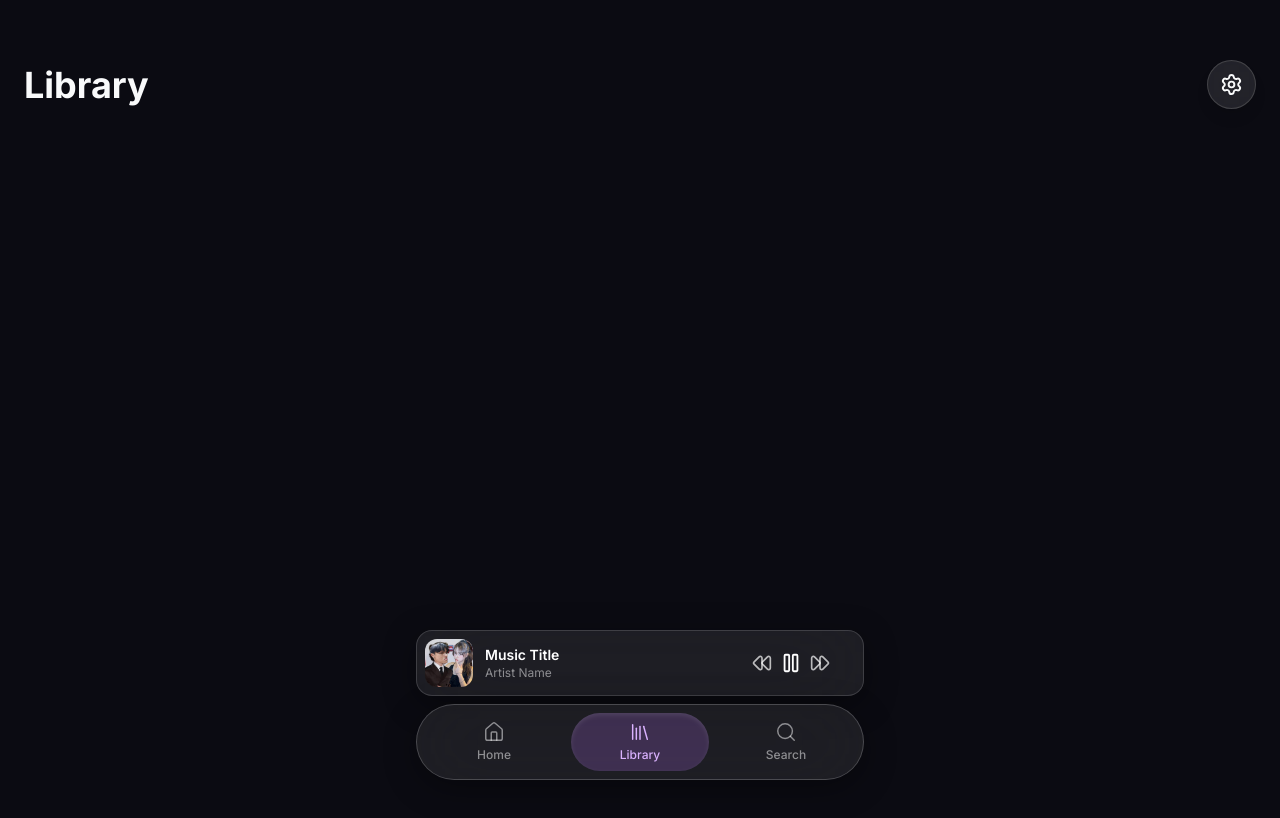
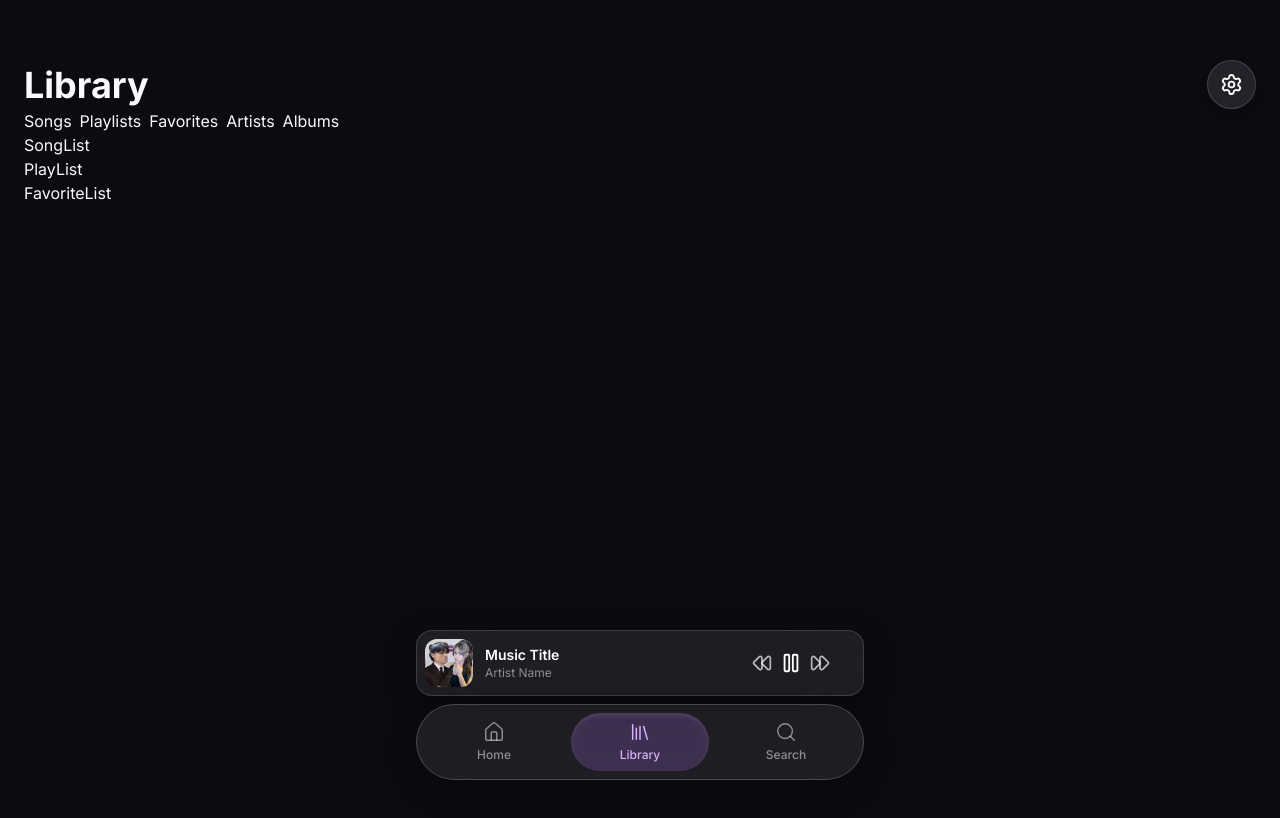
Before and after one commit to M3NGSZE/Music-App, a React (Vite) app: page /library in a window 1280 px wide. Shown: the top 818 px of the page. Built offline with nearby package versions, Linux system fonts and the light colour scheme.

Commit message:
tab library

```diff
--- a/src/features/home/pages/Homepage.tsx
+++ b/src/features/home/pages/Homepage.tsx
@@ -1,7 +1,9 @@
+import MainHeader from "../../../components/layout/MainHeader";
+
 export function HomePage() {
     return (
         <div className="">
-            <p>Home Page</p>
+            <MainHeader title="Home"/>
         </div>
     )
 }
--- /dev/null
+++ b/src/features/library/components/AlbumList.tsx
@@ -0,0 +1,9 @@
+const AlbumList = () => {
+    return(
+        <>
+            <p>AlbumList</p>
+        </>
+    )
+};
+
+export default AlbumList;
--- /dev/null
+++ b/src/features/library/components/ArtistList.tsx
@@ -0,0 +1,9 @@
+const ArtistList = () => {
+    return (
+        <>
+            <p>ArtistList</p>
+        </>
+    );
+};
+
+export default ArtistList;
--- /dev/null
+++ b/src/features/library/components/FavoriteList.tsx
@@ -0,0 +1,9 @@
+const FavoriteList = () => {
+    return (
+        <>
+            <p>FavoriteList</p>
+        </>
+    );
+};
+
+export default FavoriteList;
--- /dev/null
+++ b/src/features/library/components/LibraryTabs.tsx
@@ -0,0 +1,42 @@
+
+export type LibraryTab =
+    | "Songs"
+    | "Playlists"
+    | "Favorites"
+    | "Artists"
+    | "Albums";
+
+interface LibraryTabsProps {
+    activeTab: LibraryTab;
+    onTabChange: (tab: LibraryTab) => void;
+}
+
+const LibraryTabs = ({
+    activeTab,
+    onTabChange
+}: LibraryTabsProps) => {
+
+    const tabs: LibraryTab[] = [
+        "Songs",
+        "Playlists",
+        "Favorites",
+        "Artists",
+        "Albums"
+    ];
+
+    return (
+        <div className="flex gap-2">
+            {tabs.map((tab) => (
+                <button
+                    key={tab}
+                    onClick={() => onTabChange(tab)}
+                    className={activeTab === tab ? "active" : ""}
+                >
+                    {tab}
+                </button>
+            ))}
+        </div>
+    )
+}
+
+export default LibraryTabs;
--- /dev/null
+++ b/src/features/library/components/PlayList.tsx
@@ -0,0 +1,9 @@
+const PlayList = () => {
+    return(
+        <>
+            <p>PlayList</p>
+        </>
+    )
+};
+
+export default PlayList;
--- /dev/null
+++ b/src/features/library/components/SongList.tsx
@@ -0,0 +1,9 @@
+const SongList = () => {
+    return (
+        <>
+            <p>SongList</p>
+        </>
+    )
+}
+
+export default SongList;
--- a/src/features/library/pages/LibraryPage.tsx
+++ b/src/features/library/pages/LibraryPage.tsx
@@ -1,9 +1,31 @@
+import { useState } from "react";
 import MainHeader from "../../../components/layout/MainHeader";
+import LibraryTabs, { type LibraryTab } from "../components/LibraryTabs";
+import SongList from "../components/SongList";
+import PlayList from "../components/Playlist";
+import FavoriteList from "../components/FavoriteList";
+import ArtistList from "../components/ArtistList";
+import AlbumList from "../components/AlbumList";
 
-export function LibraryPage(){
+export function LibraryPage() {
+
+    const [activeTab, setActiveTab] = useState<LibraryTab>("Songs");
+
     return (
         <div>
-            <MainHeader title="Library"/>
+            <MainHeader title="Library" />
+
+            <LibraryTabs activeTab={activeTab} onTabChange={setActiveTab} />
+
+            {activeTab === "Songs" && <SongList />}
+
+            {activeTab === "Songs" && <PlayList />}
+
+            {activeTab === "Songs" && <FavoriteList />}
+
+            {activeTab === "Albums" && <ArtistList />}
+
+            {activeTab === "Artists" && <AlbumList />}
         </div>
     );
 }
--- a/src/features/search/pages/SearchPage.tsx
+++ b/src/features/search/pages/SearchPage.tsx
@@ -1,7 +1,9 @@
+import MainHeader from "../../../components/layout/MainHeader";
+
 export function SearchPage() {
   return (
-    <>
-      <p>SearchPage</p>
-    </>
+    <div>
+      <MainHeader title="Search" />
+    </div>
   );
 }
```
